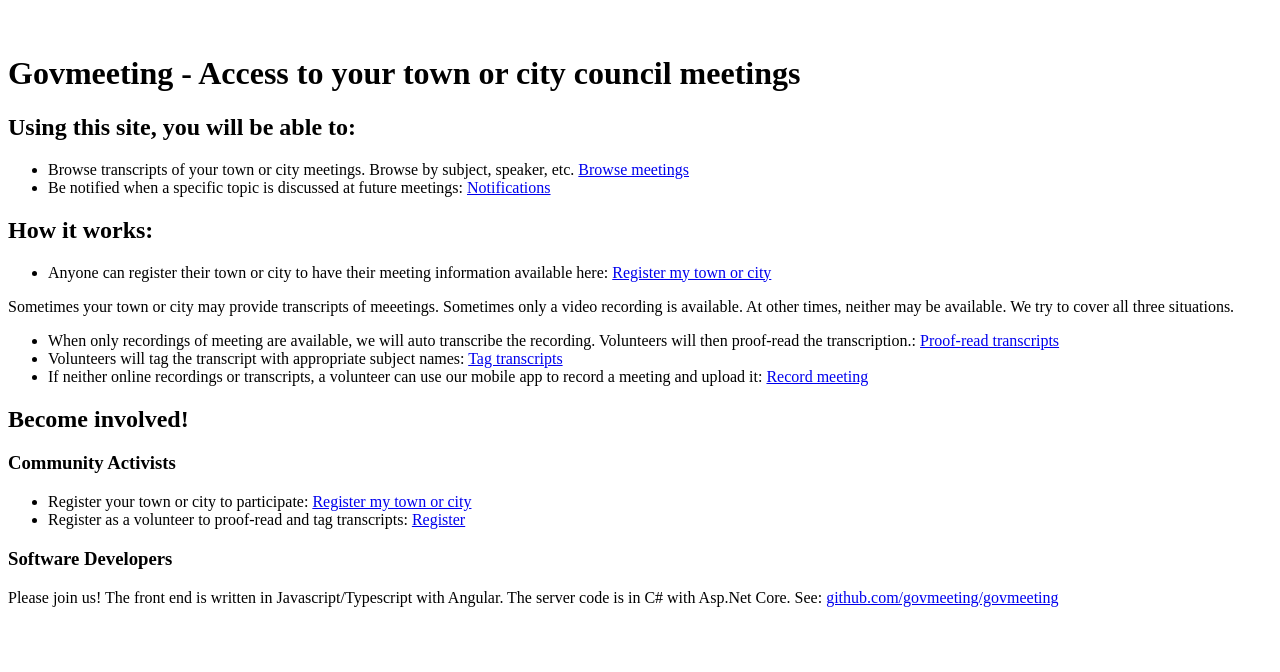
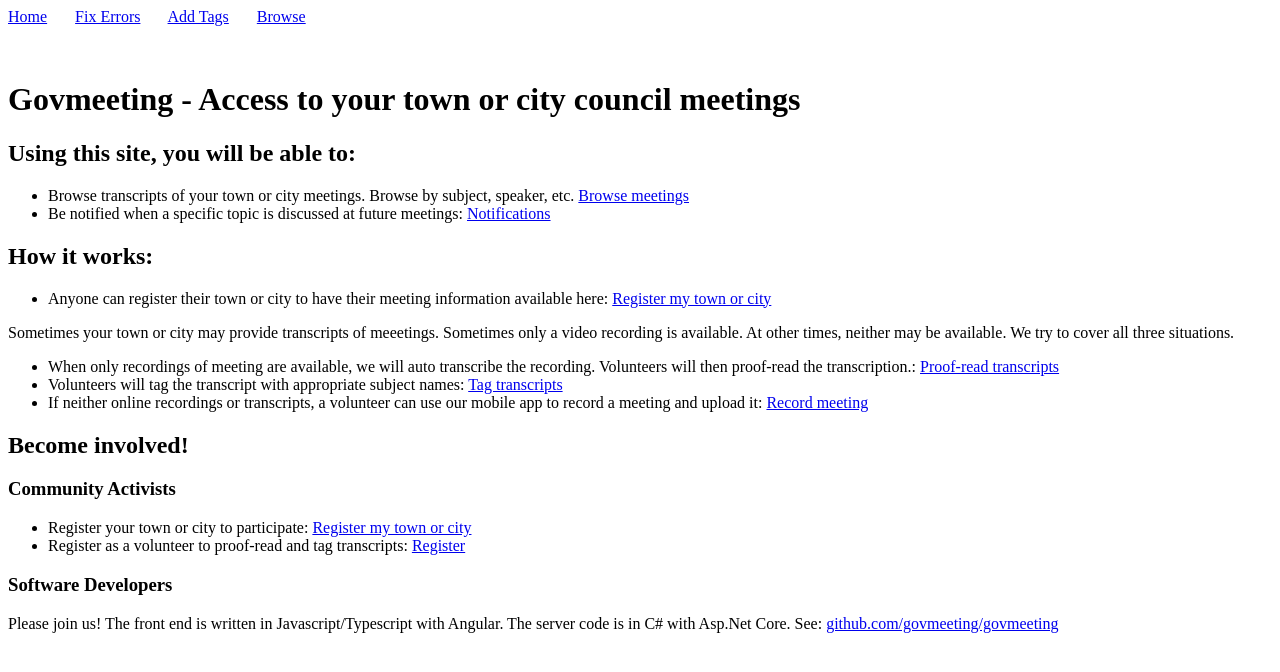
Before and after one commit to johnpankowicz/angular-seed-to-angular-cli, an Angular app: page / in a window 1280 px wide. Shown: the top 672 px of the page. Built offline with nearby package versions, Linux system fonts and the light colour scheme.

Commit message:
added navbar component

```diff
--- a/src/app/app.component.html
+++ b/src/app/app.component.html
@@ -41,7 +41,7 @@
       -->
       <div class="row fixed-l">
           <div class="col-sm-12">
-              <!-- <sd-navbar></sd-navbar> -->
+              <gm-navbar></gm-navbar>
           </div>
       </div>
   </div>
--- a/src/app/app.module.ts
+++ b/src/app/app.module.ts
@@ -4,11 +4,13 @@
 
 import { AppComponent } from './app.component';
 import { HomeComponent } from './home/home.component';
+import { NavbarComponent } from './navbar/navbar.component';
 
 @NgModule({
   declarations: [
     AppComponent,
-    HomeComponent
+    HomeComponent,
+    NavbarComponent
   ],
   imports: [
     BrowserModule,
--- /dev/null
+++ b/src/app/navbar/navbar.component.html
@@ -0,0 +1,11 @@
+<nav>
+  <a [routerLink]="['/']" [routerLinkActive]="['router-link-active']" [routerLinkActiveOptions]="{exact:true}">Home</a>
+    &nbsp; &nbsp; &nbsp;
+  <a [routerLink]="['/fixasr']" [routerLinkActive]="['router-link-active']" [routerLinkActiveOptions]="{exact:true}">Fix Errors</a>
+    &nbsp; &nbsp; &nbsp;
+  <a [routerLink]="['/addtags']" [routerLinkActive]="['router-link-active']" [routerLinkActiveOptions]="{exact:true}">Add Tags</a>
+    &nbsp; &nbsp; &nbsp;
+  <a [routerLink]="['/meeting']" [routerLinkActive]="['router-link-active']" [routerLinkActiveOptions]="{exact:true}">Browse</a>
+    &nbsp; &nbsp; &nbsp;
+  <!--<a [routerLink]="['/matsamp']" [routerLinkActive]="['router-link-active']" [routerLinkActiveOptions]="{exact:true}">Sample UI</a>-->
+</nav>
--- /dev/null
+++ b/src/app/navbar/navbar.component.ts
@@ -0,0 +1,15 @@
+import { Component, OnInit } from '@angular/core';
+
+@Component({
+  selector: 'gm-navbar',
+  templateUrl: './navbar.component.html',
+  styleUrls: ['./navbar.component.css']
+})
+export class NavbarComponent implements OnInit {
+
+  constructor() { }
+
+  ngOnInit() {
+  }
+
+}
```
Also changed, not shown: src/app/navbar/navbar.component.css (added), 1 other file (tests, documents, lock files or other folders).
